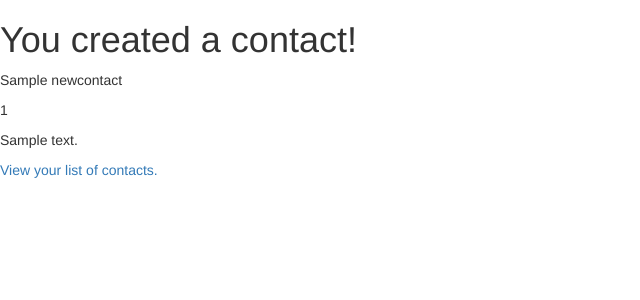
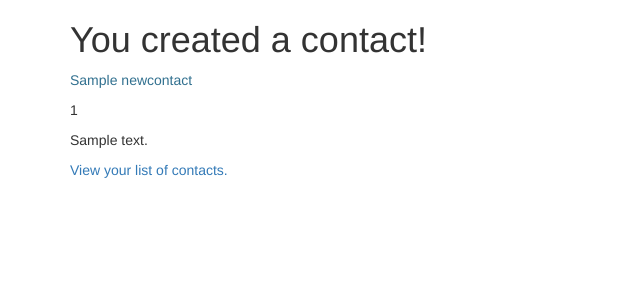
Before and after one commit to Michaela-Davis/php_address-book, a PHP site: template views/create_contact.html.twig in a window 1280 px wide. Shown: the top 300 px of the page, without its empty margins (0-640 px from the left). Run offline with PHP 8.4, Linux system fonts and the light colour scheme; the template is opened without the code that fills it: most values are stand-ins (such as "Sample title", 1, 10 or a date in 2020); some libraries are stand-ins or nearby versions.

Commit message:
update views again

```diff
--- a/views/create_contact.html.twig
+++ b/views/create_contact.html.twig
@@ -5,10 +5,13 @@
     <title>Address Book</title>
 </head>
 <body>
-    <h1>You created a contact!</h1>
-    <p>{{ newcontact.getPersonName }}</p>
-    <p>{{ newcontact.getPhoneNumber }}</p>
-    <p>{{ newcontact.getAddress }}</p>
-    <p><a href='/'>View your list of contacts.</a></p>
+    <div class="container">
+        <h1>You created a contact!</h1>
+        <p  class="text-info">{{ newcontact.getPersonName }}</p>
+        <p>{{ newcontact.getPhoneNumber }}</p>
+        <p>{{ newcontact.getAddress }}</p>
+
+        <p><a href='/'>View your list of contacts.</a></p>
+    </div>
 </body>
 </html>
--- a/views/delete_contacts.html.twig
+++ b/views/delete_contacts.html.twig
@@ -5,7 +5,9 @@
     <title>Address Book DELETED</title>
 </head>
 <body>
-    <h1>Address Book cleared!</h1>
-    <p><a href='/'>Home</a></p>
+    <div class="container">
+        <h1>Address Book cleared!</h1>
+        <p><a href='/'>Home</a></p>
+    </div>
 </body>
 </html>
```
Also changed, not shown: views/contacts.html.twig (+12 -9 lines).
